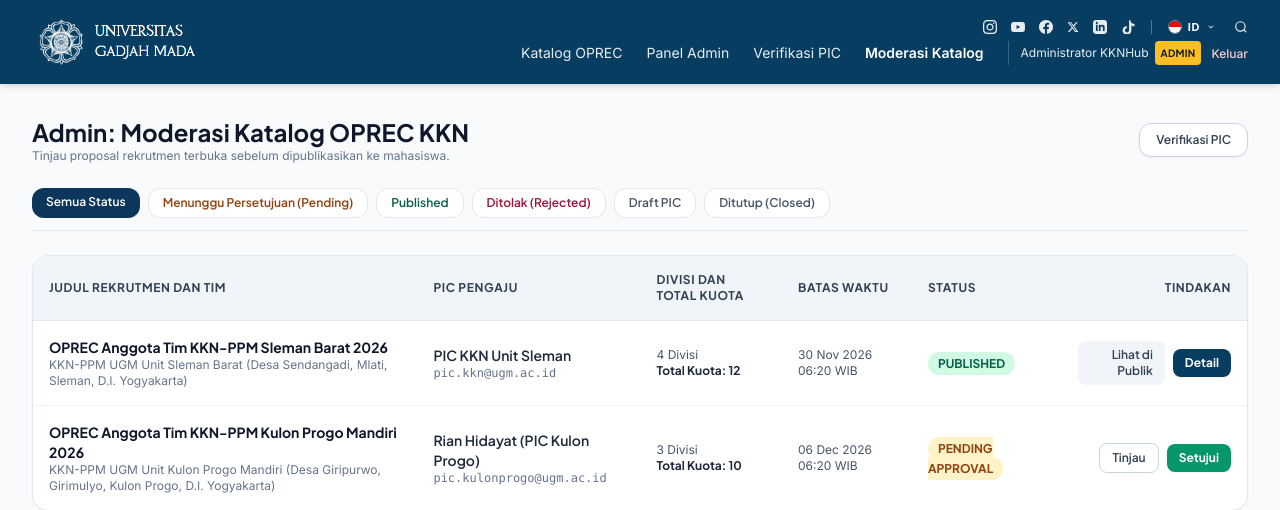
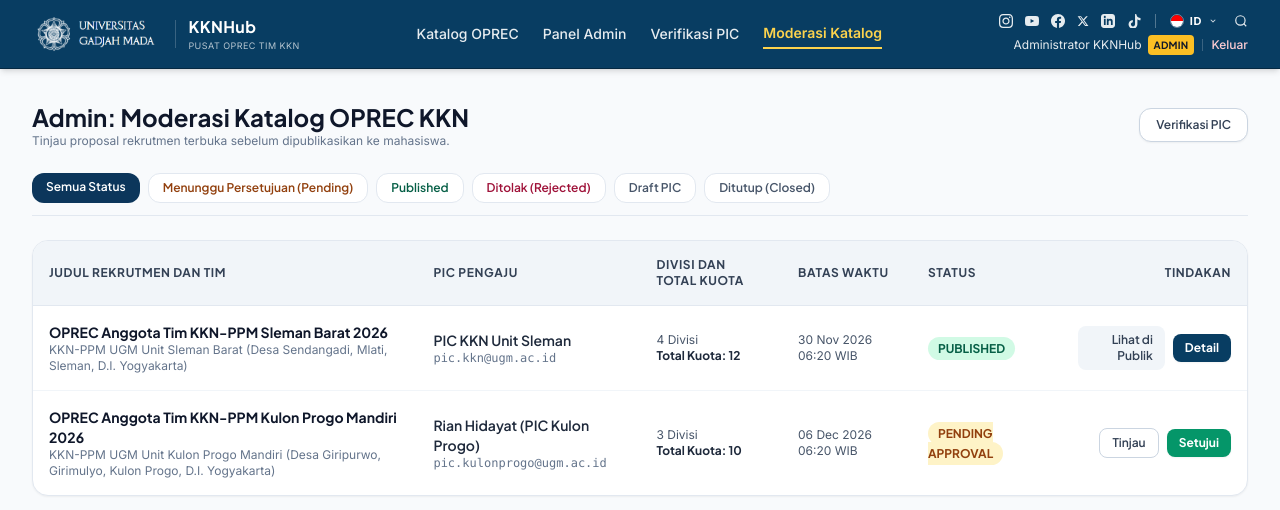
Before and after one commit to naufal1555/kknhub, a Laravel app: page /admin/catalogs in a window 1280 px wide. Shown: the top 510 px of the page. Run offline with Laravel 12, Linux system fonts and the light colour scheme; a user stored in the database is signed in; data comes from the database, SQL or seed files in the repository; some libraries are stand-ins or nearby versions.

Commit message:
fix(ui): tata ulang layout header agar seimbang, proporsional, dan rapi

```diff
--- a/resources/views/layouts/ugm.blade.php
+++ b/resources/views/layouts/ugm.blade.php
@@ -44,18 +44,79 @@
 </head>
 <body class="bg-slate-50 text-slate-800 min-h-screen flex flex-col font-sans">
     <!-- Header Resmi Universitas Gadjah Mada (Presisi #083d62) -->
-    <header class="bg-[#083d62] text-white sticky top-0 z-30 shadow-md">
-        <div class="max-w-7xl mx-auto px-4 sm:px-6 lg:px-8 py-2.5">
-            <div class="flex items-center justify-between gap-4">
-                <!-- Sisi Kiri: Logo Resmi UGM Persis Seperti Gambar -->
-                <a href="{{ route('catalog.index') }}" class="flex items-center flex-shrink-0" title="Universitas Gadjah Mada - KKNHub">
-                    <img src="/images/ugm-brand-header.png" alt="Universitas Gadjah Mada" class="h-14 sm:h-16 w-auto object-contain">
+    <header class="bg-[#083d62] text-white sticky top-0 z-30 shadow-md border-b border-[#052942]">
+        <div class="max-w-7xl mx-auto px-4 sm:px-6 xl:px-8 py-2.5">
+            <div class="flex items-center justify-between gap-2 lg:gap-4 xl:gap-6">
+                <!-- Sisi Kiri: Logo & Identitas Resmi UGM KKNHub -->
+                <div class="flex items-center gap-3.5 flex-shrink-0">
+                    <a href="{{ route('catalog.index') }}" class="flex items-center gap-2.5 sm:gap-3 group" title="Universitas Gadjah Mada - KKNHub">
+                        <img src="/images/ugm-brand-header.png" alt="Universitas Gadjah Mada" class="h-10 sm:h-12 xl:h-13 w-auto object-contain">
+                        <div class="h-6 sm:h-7 w-px bg-white/20 hidden md:block"></div>
+                        <div class="hidden md:flex flex-col justify-center">
+                            <span class="font-heading font-bold text-xs sm:text-sm xl:text-base tracking-wide text-white leading-tight">KKNHub</span>
+                            <span class="text-[9px] text-white/70 font-sans tracking-wider uppercase hidden lg:block">Pusat OPREC Tim KKN</span>
+                        </div>
+                    </a>
+                </div>
+
+                <!-- Bagian Tengah: Menu Navigasi Utama Terdistribusi Proporsional di Sumbu Tengah -->
+                <nav class="hidden md:flex items-center justify-center gap-x-2.5 lg:gap-x-4 xl:gap-x-6 text-xs xl:text-sm font-sans font-medium text-white px-1">
+                    <a href="{{ route('catalog.index') }}" class="whitespace-nowrap hover:text-amber-300 transition-colors py-1 {{ request()->routeIs('catalog.*') ? 'font-semibold text-amber-300 border-b-2 border-amber-300' : 'text-white/90' }}">
+                        Katalog OPREC
                     </a>
 
-                <!-- Sisi Kanan: Bar Media Sosial & Menu Kontekstual KKNHub -->
-                <div class="flex flex-col items-end justify-center gap-1.5">
-                    <!-- Baris Atas: Ikon Media Sosial, Bendera ID, dan Ikon Pencarian -->
-                    <div class="hidden sm:flex items-center gap-3.5 text-white/90">
+                    @auth
+                        {{-- Menu Khusus Mahasiswa --}}
+                        @if(auth()->user()->isMahasiswa())
+                            <a href="{{ route('applications.history') }}" class="whitespace-nowrap hover:text-amber-300 transition-colors py-1 {{ request()->routeIs('applications.history') ? 'font-semibold text-amber-300 border-b-2 border-amber-300' : 'text-white/90' }}">
+                                Lamaran Saya
+                            </a>
+                            <a href="{{ route('pic.register') }}" class="whitespace-nowrap hover:text-amber-300 transition-colors py-1 {{ request()->routeIs('pic.register') ? 'font-semibold text-amber-300 border-b-2 border-amber-300' : 'text-white/90' }}">
+                                Daftar PIC Tim
+                            </a>
+                        @endif
+
+                        {{-- Menu Khusus PIC Tim KKN --}}
+                        @if(auth()->user()->isPic())
+                            <a href="{{ route('pic.dashboard') }}" class="whitespace-nowrap hover:text-amber-300 transition-colors py-1 {{ request()->routeIs('pic.dashboard') ? 'font-semibold text-amber-300 border-b-2 border-amber-300' : 'text-white/90' }}">
+                                Panel PIC Tim
+                            </a>
+                            <a href="{{ route('pic.catalogs.index') }}" class="whitespace-nowrap hover:text-amber-300 transition-colors py-1 {{ request()->routeIs('pic.catalogs.*') ? 'font-semibold text-amber-300 border-b-2 border-amber-300' : 'text-white/90' }}">
+                                Kelola OPREC
+                            </a>
+                            <a href="{{ route('pic.team.edit') }}" class="whitespace-nowrap hover:text-amber-300 transition-colors py-1 {{ request()->routeIs('pic.team.*') ? 'font-semibold text-amber-300 border-b-2 border-amber-300' : 'text-white/90' }}">
+                                Profil Tim
+                            </a>
+                        @endif
+
+                        {{-- Menu Khusus Administrator --}}
+                        @if(auth()->user()->isAdmin())
+                            <a href="{{ route('admin.dashboard') }}" class="whitespace-nowrap hover:text-amber-300 transition-colors py-1 {{ request()->routeIs('admin.dashboard') ? 'font-semibold text-amber-300 border-b-2 border-amber-300' : 'text-white/90' }}">
+                                Panel Admin
+                            </a>
+                            <a href="{{ route('admin.pic-registrations.index') }}" class="whitespace-nowrap hover:text-amber-300 transition-colors py-1 {{ request()->routeIs('admin.pic-registrations.*') ? 'font-semibold text-amber-300 border-b-2 border-amber-300' : 'text-white/90' }}">
+                                Verifikasi PIC
+                            </a>
+                            <a href="{{ route('admin.catalogs.index') }}" class="whitespace-nowrap hover:text-amber-300 transition-colors py-1 {{ request()->routeIs('admin.catalogs.*') ? 'font-semibold text-amber-300 border-b-2 border-amber-300' : 'text-white/90' }}">
+                                Moderasi Katalog
+                            </a>
+                        @endif
+                    @else
+                        <a href="{{ route('catalog.index') }}#panduan" class="whitespace-nowrap hover:text-amber-300 transition-colors py-1 text-white/90">
+                            Panduan Rekrutmen
+                        </a>
+                        <a href="#kontak-kkn" class="whitespace-nowrap hover:text-amber-300 transition-colors py-1 text-white/90">
+                            Narahubung
+                        </a>
+                    @endauth
+                </nav>
+
+                <!-- Sisi Kanan: Baris Ganda (Utilitas Media Sosial di Atas & Status Akun di Bawah) -->
+                <div class="flex flex-col items-end justify-center gap-1.5 flex-shrink-0">
+                    <!-- Baris Atas: Ikon Media Sosial (Desktop Lebar), Bendera ID, dan Ikon Pencarian -->
+                    <div class="hidden sm:flex items-center gap-3 text-white/90">
+                        <!-- Media Sosial Resmi UGM (Hanya tampil di layar lebar agar tidak sesak di laptop standar) -->
+                        <div class="hidden xl:flex items-center gap-3">
                             <!-- Instagram -->
                             <a href="https://www.instagram.com/ugm.yogyakarta" target="_blank" rel="noopener noreferrer" class="hover:text-white transition" title="Instagram">
                                 <svg class="w-3.5 h-3.5 fill-current" viewBox="0 0 24 24"><path d="M12 2.163c3.204 0 3.584.012 4.85.07 3.252.148 4.771 1.691 4.919 4.919.058 1.265.069 1.645.069 4.849 0 3.205-.012 3.584-.069 4.849-.149 3.225-1.664 4.771-4.919 4.919-1.266.058-1.644.07-4.85.07-3.204 0-3.584-.012-4.849-.07-3.26-.149-4.771-1.699-4.919-4.92-.058-1.265-.07-1.644-.07-4.849 0-3.204.013-3.583.07-4.849.149-3.227 1.664-4.771 4.919-4.919 1.266-.057 1.645-.069 4.849-.069zm0-2.163c-3.259 0-3.667.014-4.947.072-4.358.2-6.78 2.618-6.98 6.98-.059 1.281-.073 1.689-.073 4.948 0 3.259.014 3.668.072 4.948.2 4.358 2.618 6.78 6.98 6.98 1.281.058 1.689.072 4.948.072 3.259 0 3.668-.014 4.948-.072 4.354-.2 6.782-2.618 6.979-6.98.059-1.28.073-1.689.073-4.948 0-3.259-.014-3.667-.072-4.947-.196-4.354-2.617-6.78-6.979-6.98-1.281-.059-1.69-.073-4.949-.073zm0 5.838c-3.403 0-6.162 2.759-6.162 6.162s2.759 6.163 6.162 6.163 6.162-2.759 6.162-6.163c0-3.403-2.759-6.162-6.162-6.162zm0 10.162c-2.209 0-4-1.79-4-4 0-2.209 1.791-4 4-4s4 1.791 4 4c0 2.21-1.791 4-4 4zm6.406-11.845c-.796 0-1.441.645-1.441 1.44s.645 1.44 1.441 1.44c.795 0 1.439-.645 1.439-1.44s-.644-1.44-1.439-1.44z"/></svg>
@@ -82,6 +143,7 @@
                             </a>
 
                             <div class="h-3.5 w-[1px] bg-white/30 mx-0.5"></div>
+                        </div>
 
                         <!-- Bendera Bulat Indonesia & ID -->
                         <div class="flex items-center gap-1.5 text-white">
@@ -102,53 +164,11 @@
                         </a>
                     </div>
 
-                    <!-- Baris Bawah: Menu Kontekstual KKNHub Presisi Tipografi UGM -->
-                    <nav class="flex flex-wrap items-center gap-x-6 gap-y-1 text-sm font-sans font-normal text-white">
-                        <a href="{{ route('catalog.index') }}" class="hover:text-amber-300 transition {{ request()->routeIs('catalog.*') ? 'font-semibold text-white' : 'text-white/90' }}">
-                            Katalog OPREC
-                        </a>
-
+                    <!-- Baris Bawah: Status Pengguna / Tombol Masuk yang Rapi & Seimbang -->
+                    <div class="flex items-center gap-2 text-xs">
                         @auth
-                            {{-- Menu Khusus Mahasiswa --}}
-                            @if(auth()->user()->isMahasiswa())
-                                <a href="{{ route('applications.history') }}" class="hover:text-amber-300 transition {{ request()->routeIs('applications.history') ? 'font-semibold text-white' : 'text-white/90' }}">
-                                    Lamaran Saya
-                                </a>
-                                <a href="{{ route('pic.register') }}" class="hover:text-amber-300 transition {{ request()->routeIs('pic.register') ? 'font-semibold text-white' : 'text-white/90' }}">
-                                    Daftar PIC Tim
-                                </a>
-                            @endif
-
-                            {{-- Menu Khusus PIC Tim KKN --}}
-                            @if(auth()->user()->isPic())
-                                <a href="{{ route('pic.dashboard') }}" class="hover:text-amber-300 transition {{ request()->routeIs('pic.dashboard') ? 'font-semibold text-white' : 'text-white/90' }}">
-                                    Panel PIC Tim
-                                </a>
-                                <a href="{{ route('pic.catalogs.index') }}" class="hover:text-amber-300 transition {{ request()->routeIs('pic.catalogs.*') ? 'font-semibold text-white' : 'text-white/90' }}">
-                                    Kelola OPREC
-                                </a>
-                                <a href="{{ route('pic.team.edit') }}" class="hover:text-amber-300 transition {{ request()->routeIs('pic.team.*') ? 'font-semibold text-white' : 'text-white/90' }}">
-                                    Profil Tim
-                                </a>
-                            @endif
-
-                            {{-- Menu Khusus Administrator --}}
-                            @if(auth()->user()->isAdmin())
-                                <a href="{{ route('admin.dashboard') }}" class="hover:text-amber-300 transition {{ request()->routeIs('admin.dashboard') ? 'font-semibold text-white' : 'text-white/90' }}">
-                                    Panel Admin
-                                </a>
-                                <a href="{{ route('admin.pic-registrations.index') }}" class="hover:text-amber-300 transition {{ request()->routeIs('admin.pic-registrations.*') ? 'font-semibold text-white' : 'text-white/90' }}">
-                                    Verifikasi PIC
-                                </a>
-                                <a href="{{ route('admin.catalogs.index') }}" class="hover:text-amber-300 transition {{ request()->routeIs('admin.catalogs.*') ? 'font-semibold text-white' : 'text-white/90' }}">
-                                    Moderasi Katalog
-                                </a>
-                            @endif
-
-                            <!-- Akun & Keluar -->
-                            <div class="flex items-center gap-2.5 pl-3 border-l border-white/20">
-                                <div class="flex items-center gap-1.5">
-                                    <span class="text-white/90 text-xs hidden sm:inline font-sans">
+                            <div class="flex items-center gap-1.5 text-white/95 font-sans">
+                                <span class="text-white/90 text-xs hidden sm:inline font-sans truncate max-w-[90px] xl:max-w-none">
                                     {{ auth()->user()->name }}
                                 </span>
                                 @if(auth()->user()->isAdmin())
@@ -165,27 +185,87 @@
                                     </span>
                                 @endif
                             </div>
+                            <div class="h-3 w-px bg-white/20"></div>
                             <form action="{{ route('logout') }}" method="POST" class="inline">
                                 @csrf
                                 <button type="submit" class="text-rose-200 hover:text-white transition text-xs font-medium">
                                     Keluar
                                 </button>
                             </form>
+                        @else
+                            <a href="{{ route('login') }}" class="inline-flex items-center gap-1.5 bg-white/10 hover:bg-white/20 border border-white/20 text-white font-medium px-3 py-1 rounded text-xs transition">
+                                <svg class="w-3 h-3 fill-none stroke-current stroke-2" viewBox="0 0 24 24"><path d="M15 3h4a2 2 0 0 1 2 2v14a2 2 0 0 1-2 2h-4"></path><polyline points="10 17 15 12 10 7"></polyline><line x1="15" y1="12" x2="3" y2="12"></line></svg>
+                                <span>Masuk Akun UGM</span>
+                            </a>
+                        @endauth
+                    </div>
+                </div>
+
+                <!-- Tombol Mobile Menu Hamburger (Layar Kecil) -->
+                <button type="button" onclick="document.getElementById('mobile-nav-ugm').classList.toggle('hidden')" class="md:hidden text-white/90 hover:text-white p-1 rounded focus:outline-none" title="Buka Navigasi">
+                    <svg class="w-6 h-6 fill-none stroke-current stroke-2" viewBox="0 0 24 24">
+                        <line x1="3" y1="6" x2="21" y2="6"></line>
+                        <line x1="3" y1="12" x2="21" y2="12"></line>
+                        <line x1="3" y1="18" x2="21" y2="18"></line>
+                    </svg>
+                </button>
+            </div>
+        </div>
+
+        <!-- Panel Navigasi Mobile -->
+        <div id="mobile-nav-ugm" class="hidden md:hidden border-t border-white/10 bg-[#062f4c] px-4 py-3 space-y-2 text-sm font-sans">
+            <a href="{{ route('catalog.index') }}" class="block py-1.5 text-white hover:text-amber-300 {{ request()->routeIs('catalog.*') ? 'font-semibold text-amber-300' : '' }}">
+                Katalog OPREC
+            </a>
+            @auth
+                @if(auth()->user()->isMahasiswa())
+                    <a href="{{ route('applications.history') }}" class="block py-1.5 text-white hover:text-amber-300">
+                        Lamaran Saya
+                    </a>
+                    <a href="{{ route('pic.register') }}" class="block py-1.5 text-white hover:text-amber-300">
+                        Daftar PIC Tim
+                    </a>
+                @endif
+                @if(auth()->user()->isPic())
+                    <a href="{{ route('pic.dashboard') }}" class="block py-1.5 text-white hover:text-amber-300">
+                        Panel PIC Tim
+                    </a>
+                    <a href="{{ route('pic.catalogs.index') }}" class="block py-1.5 text-white hover:text-amber-300">
+                        Kelola OPREC
+                    </a>
+                    <a href="{{ route('pic.team.edit') }}" class="block py-1.5 text-white hover:text-amber-300">
+                        Profil Tim
+                    </a>
+                @endif
+                @if(auth()->user()->isAdmin())
+                    <a href="{{ route('admin.dashboard') }}" class="block py-1.5 text-white hover:text-amber-300">
+                        Panel Admin
+                    </a>
+                    <a href="{{ route('admin.pic-registrations.index') }}" class="block py-1.5 text-white hover:text-amber-300">
+                        Verifikasi PIC
+                    </a>
+                    <a href="{{ route('admin.catalogs.index') }}" class="block py-1.5 text-white hover:text-amber-300">
+                        Moderasi Katalog
+                    </a>
+                @endif
+                <div class="pt-2 border-t border-white/10 flex items-center justify-between text-xs text-white/80">
+                    <span>{{ auth()->user()->name }}</span>
+                    <form action="{{ route('logout') }}" method="POST" class="inline">
+                        @csrf
+                        <button type="submit" class="text-rose-300 hover:text-white">Keluar</button>
+                    </form>
                 </div>
             @else
-                            <a href="{{ route('catalog.index') }}#panduan" class="hover:text-amber-300 transition text-white/90">
+                <a href="{{ route('catalog.index') }}#panduan" class="block py-1.5 text-white hover:text-amber-300">
                     Panduan Rekrutmen
                 </a>
-                            <a href="#kontak-kkn" class="hover:text-amber-300 transition text-white/90">
+                <a href="#kontak-kkn" class="block py-1.5 text-white hover:text-amber-300">
                     Narahubung
                 </a>
-                            <a href="{{ route('login') }}" class="text-white hover:text-amber-300 font-semibold transition">
+                <a href="{{ route('login') }}" class="block py-1.5 text-amber-300 font-semibold">
                     Masuk Akun UGM
                 </a>
             @endauth
-                    </nav>
-                </div>
-            </div>
         </div>
     </header>
 
```
Lines whose indentation alone changed are shown as unchanged.
